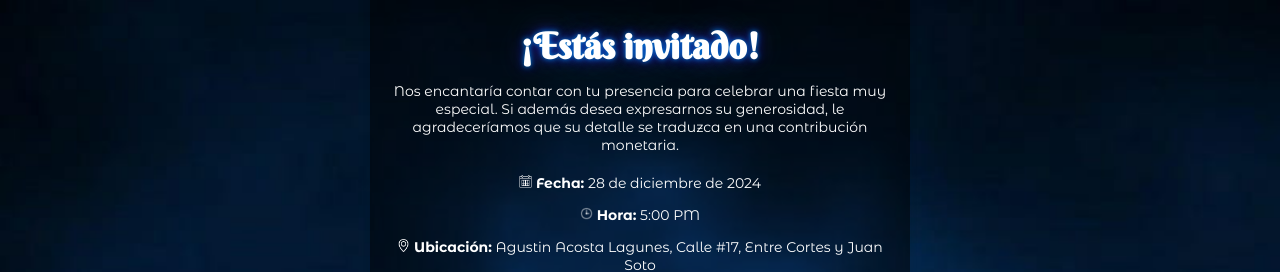
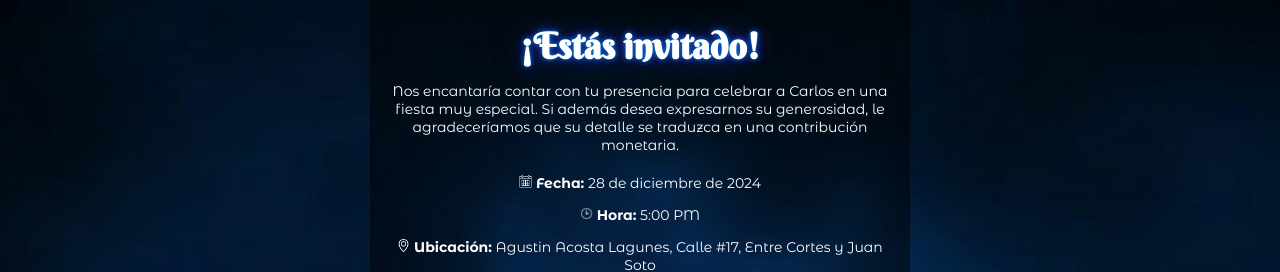
Before and after one commit to invitacion28-12-2024/Fiesta-de-carlos, a plain HTML site: page index.html in a window 1280 px wide. Shown: the top 272 px of the page. Drawn offline with Linux system fonts and the light colour scheme.

Commit message:
Update index.html

```diff
--- a/index.html
+++ b/index.html
@@ -96,7 +96,7 @@
 <body>
     <div class="invitacion">
         <h1>¡Estás invitado!</h1>
-        <p style="text-align: center; font-size: 14px;">Nos encantaría contar con tu presencia para celebrar una fiesta muy especial. Si además desea expresarnos su generosidad, le agradeceríamos que su detalle se traduzca en una contribución monetaria.</p>
+        <p style="text-align: center; font-size: 14px;">Nos encantaría contar con tu presencia para celebrar a Carlos en una fiesta muy especial. Si además desea expresarnos su generosidad, le agradeceríamos que su detalle se traduzca en una contribución monetaria.</p>
         <div class="detalles">
             <p><strong><img src="icons8-calendar-50.png" style="height: 13px;"> Fecha:</strong> 28 de diciembre de 2024</p>
             <p><strong><img src="icons8-clock-128.png" style="height: 13px;"> Hora:</strong> 5:00 PM</p>
```
